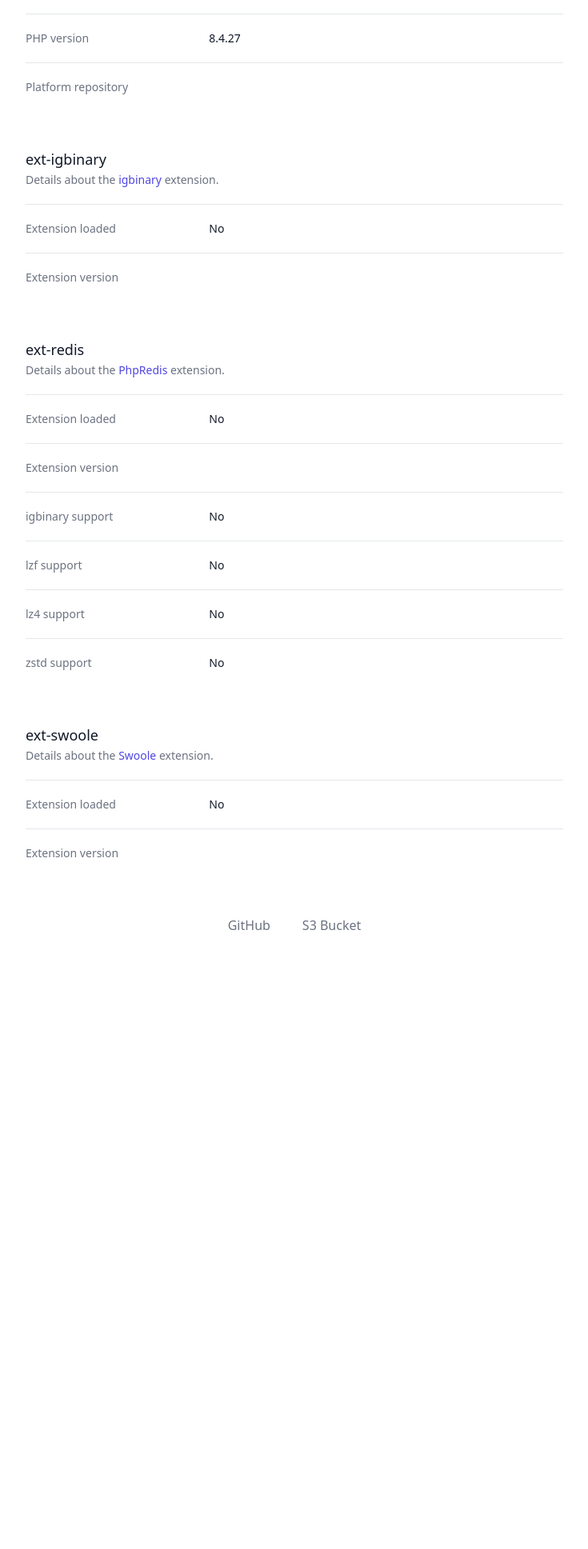
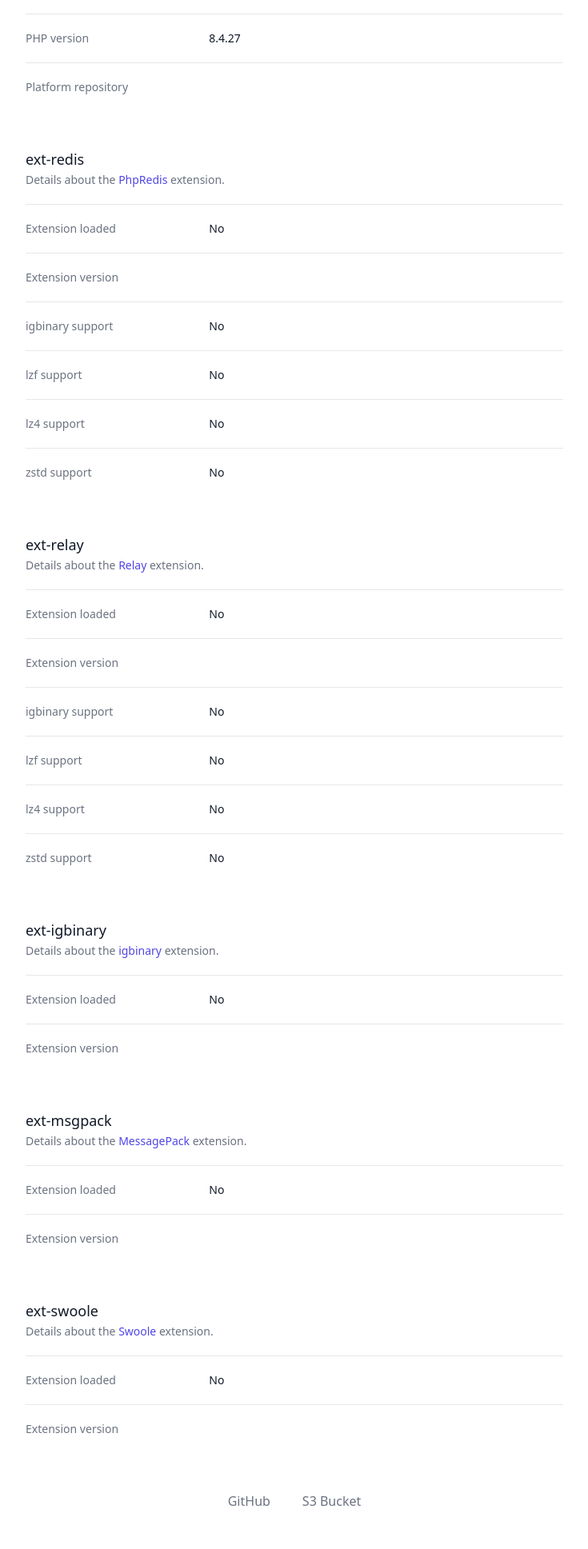
Before and after one commit to cachewerk/heroku-php-extensions, a PHP site: page / in a window 1280 px wide. Shown: the part 489-2426 px from the top of the page at 80% size, without its empty margins (272-1007 px from the left). Before the commit the page ends 1652 px from the top, so only its background shows below. Run offline with PHP 8.4, Linux system fonts and the light colour scheme; some libraries are stand-ins or nearby versions.

Commit message:
Add Relay and MessagePack (#9)
* add Relay extension

* add msgpack

* readme tweaks

* fix workflow conditions

* use stable asset url

```diff
--- /dev/null
+++ b/web/card-msgpack.phtml
@@ -0,0 +1,31 @@
+
+<section class="max-w-2xl mx-auto">
+  <div>
+    <h3 class="text-lg leading-6 font-medium text-gray-900">
+      ext-msgpack
+    </h3>
+    <p class="mt-1 max-w-2xl text-sm text-gray-500">
+      Details about the <a href="https://github.com/msgpack/msgpack-php" class="text-indigo-600 hover:underline">MessagePack</a> extension.
+    </p>
+  </div>
+  <div class="mt-5 border-t border-gray-200">
+    <dl class="sm:divide-y sm:divide-gray-200">
+      <div class="py-4 sm:py-5 sm:grid sm:grid-cols-3 sm:gap-4">
+        <dt class="text-sm font-medium text-gray-500">
+          Extension loaded
+        </dt>
+        <dd class="mt-1 text-sm text-gray-900 sm:mt-0 sm:col-span-2">
+          <?php echo extension_loaded('msgpack') ? 'Yes' : 'No'; ?>
+        </dd>
+      </div>
+      <div class="py-4 sm:py-5 sm:grid sm:grid-cols-3 sm:gap-4">
+        <dt class="text-sm font-medium text-gray-500">
+          Extension version
+        </dt>
+        <dd class="mt-1 text-sm text-gray-900 sm:mt-0 sm:col-span-2">
+          <?php echo phpversion('msgpack'); ?>
+        </dd>
+      </div>
+    </dl>
+  </div>
+</section>
--- /dev/null
+++ b/web/card-relay.phtml
@@ -0,0 +1,63 @@
+
+<section class="max-w-2xl mx-auto">
+  <div>
+    <h3 class="text-lg leading-6 font-medium text-gray-900">
+      ext-relay
+    </h3>
+    <p class="mt-1 max-w-2xl text-sm text-gray-500">
+      Details about the <a href="https://github.com/cachewerk/relay" class="text-indigo-600 hover:underline">Relay</a> extension.
+    </p>
+  </div>
+  <div class="mt-5 border-t border-gray-200">
+    <dl class="sm:divide-y sm:divide-gray-200">
+      <div class="py-4 sm:py-5 sm:grid sm:grid-cols-3 sm:gap-4">
+        <dt class="text-sm font-medium text-gray-500">
+          Extension loaded
+        </dt>
+        <dd class="mt-1 text-sm text-gray-900 sm:mt-0 sm:col-span-2">
+          <?php echo extension_loaded('relay') ? 'Yes' : 'No'; ?>
+        </dd>
+      </div>
+      <div class="py-4 sm:py-5 sm:grid sm:grid-cols-3 sm:gap-4">
+        <dt class="text-sm font-medium text-gray-500">
+          Extension version
+        </dt>
+        <dd class="mt-1 text-sm text-gray-900 sm:mt-0 sm:col-span-2">
+          <?php echo phpversion('relay'); ?>
+        </dd>
+      </div>
+      <div class="py-4 sm:py-5 sm:grid sm:grid-cols-3 sm:gap-4">
+        <dt class="text-sm font-medium text-gray-500">
+          igbinary support
+        </dt>
+        <dd class="mt-1 text-sm text-gray-900 sm:mt-0 sm:col-span-2">
+          <?php echo defined('Relay\Relay::SERIALIZER_IGBINARY') ? 'Yes' : 'No'; ?>
+        </dd>
+      </div>
+      <div class="py-4 sm:py-5 sm:grid sm:grid-cols-3 sm:gap-4">
+        <dt class="text-sm font-medium text-gray-500">
+          lzf support
+        </dt>
+        <dd class="mt-1 text-sm text-gray-900 sm:mt-0 sm:col-span-2">
+          <?php echo defined('Relay\Relay::COMPRESSION_LZF') ? 'Yes' : 'No'; ?>
+        </dd>
+      </div>
+      <div class="py-4 sm:py-5 sm:grid sm:grid-cols-3 sm:gap-4">
+        <dt class="text-sm font-medium text-gray-500">
+          lz4 support
+        </dt>
+        <dd class="mt-1 text-sm text-gray-900 sm:mt-0 sm:col-span-2">
+          <?php echo defined('Relay\Relay::COMPRESSION_LZ4') ? 'Yes' : 'No'; ?>
+        </dd>
+      </div>
+      <div class="py-4 sm:py-5 sm:grid sm:grid-cols-3 sm:gap-4">
+        <dt class="text-sm font-medium text-gray-500">
+          zstd support
+        </dt>
+        <dd class="mt-1 text-sm text-gray-900 sm:mt-0 sm:col-span-2">
+          <?php echo defined('Relay\Relay::COMPRESSION_ZSTD') ? 'Yes' : 'No'; ?>
+        </dd>
+      </div>
+    </dl>
+  </div>
+</section>
--- a/web/index.php
+++ b/web/index.php
@@ -6,8 +6,10 @@ error_reporting(E_ALL);
 require __DIR__ . '/header.phtml';
 
 require __DIR__ . '/card-general.phtml';
+require __DIR__ . '/card-redis.phtml';
+require __DIR__ . '/card-relay.phtml';
 require __DIR__ . '/card-igbinary.phtml';
-require __DIR__ . '/card-redis.phtml';
+require __DIR__ . '/card-msgpack.phtml';
 require __DIR__ . '/card-swoole.phtml';
 
 require __DIR__ . '/footer.phtml';
```
Also changed, not shown: .github/workflows/build.yml, .github/workflows/pr.yml, CHANGELOG.md, README.md, 7 other files.
